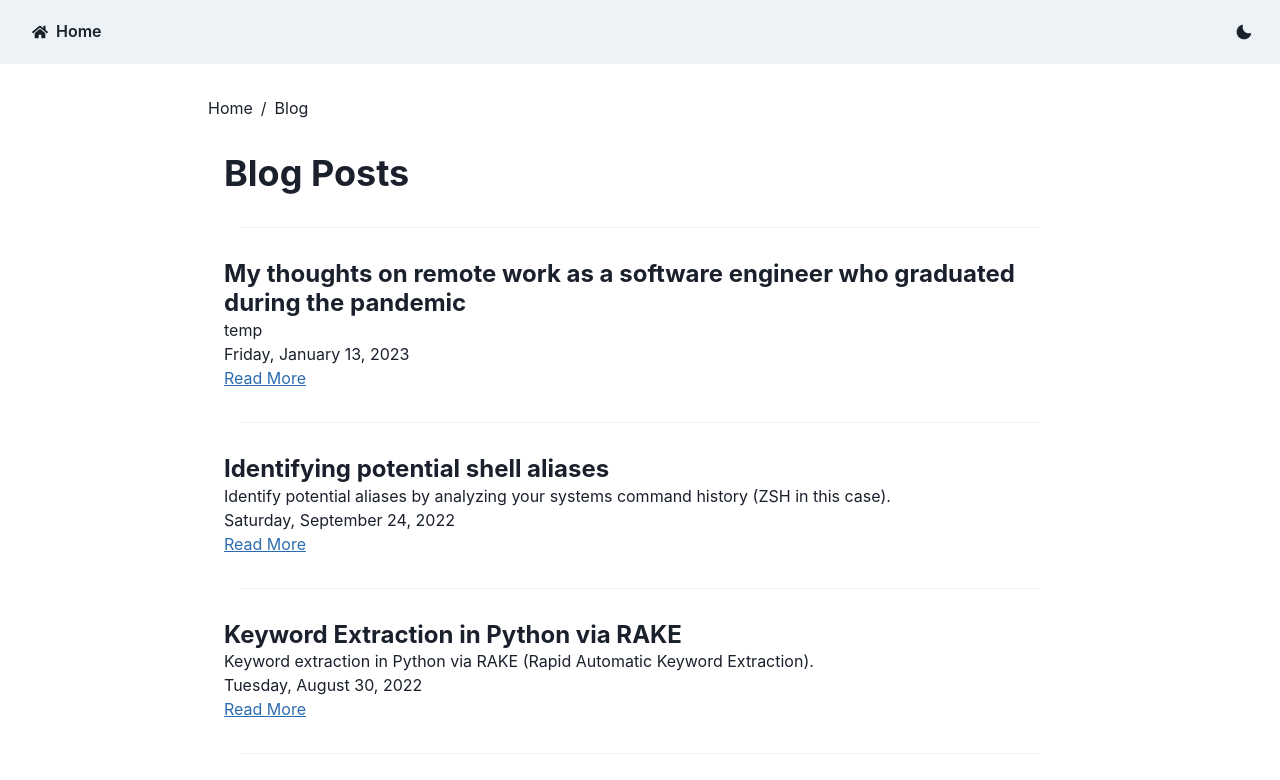
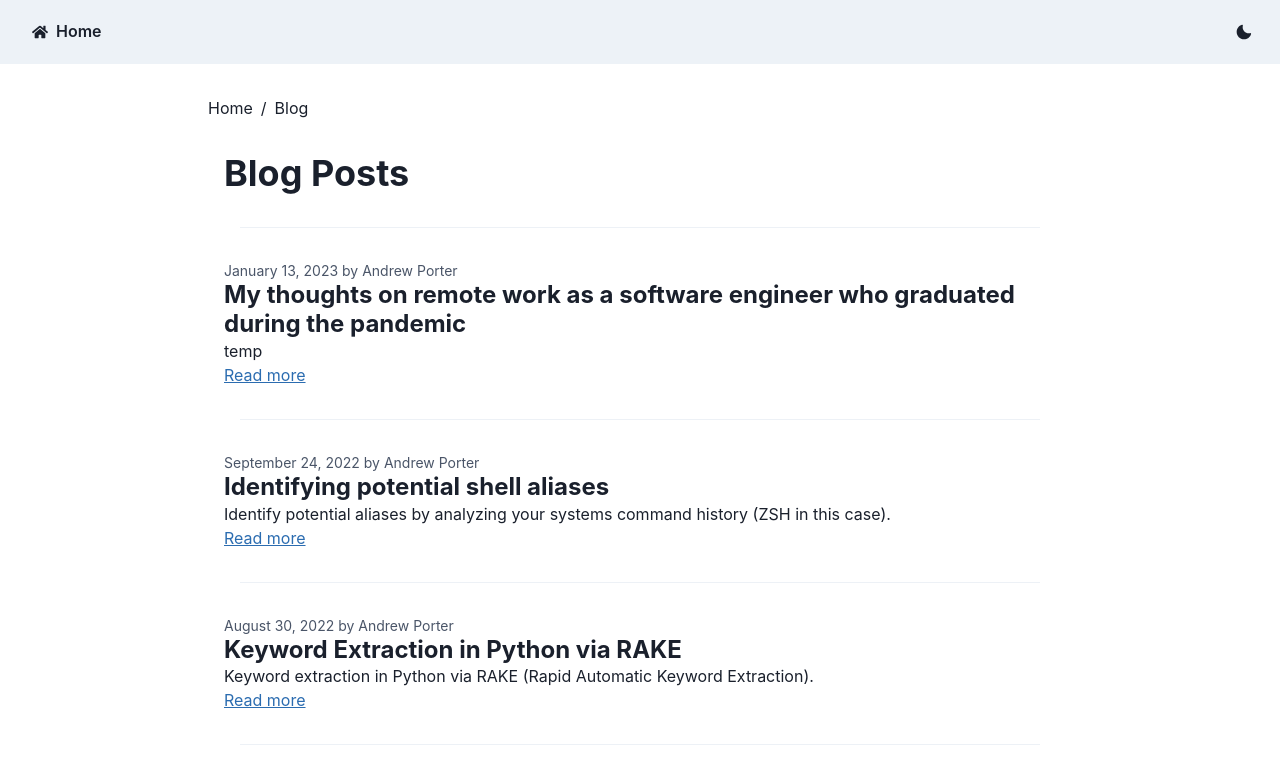
Before and after one commit to AndrewRPorter/website, a Next.js app: page /blog in a window 1280 px wide. Shown: the top 780 px of the page. Built offline with nearby package versions, Linux system fonts and the light colour scheme.

Commit message:
Display date above titles and make text smaller

```diff
--- a/pages/blog/index.tsx
+++ b/pages/blog/index.tsx
@@ -39,8 +39,6 @@ export default function Blog(props: Props) {
     return parsedCurrentDate > parsedCompareDate ? -1 : 1
   })
 
-  const textColor = useColorModeValue('blue.600', 'blue.300')
-
   /**
    * Parses and formats an input date string from grey-matter
    *
@@ -49,7 +47,6 @@ export default function Blog(props: Props) {
    */
   const formatDate = (date: string): string => {
     return new Date(Date.parse(date)).toLocaleDateString(locale, {
-      weekday: 'long',
       year: 'numeric',
       month: 'long',
       day: 'numeric'
@@ -92,18 +89,18 @@ export default function Blog(props: Props) {
                   </Box>
                 )}
                 <Box py="16px">
+                <Text fontSize="sm" color={useColorModeValue('gray.600', 'gray.300')}>{formatDate(content.datePublished)} by Andrew Porter</Text>
                   <Heading as="h2" fontSize="2xl">
                     {content.title}
                   </Heading>
                   <Text>{content.description}</Text>
-                  <Text>{formatDate(content.datePublished)}</Text>
                   <Link href={`/blog/${content.path}`}>
                     <Text
-                      color={textColor}
+                      color={useColorModeValue('blue.600', 'blue.300')}
                       textDecoration="underline"
                       _hover={{ cursor: 'pointer' }}
                     >
-                      Read More
+                      Read more
                     </Text>
                   </Link>
                 </Box>
```
